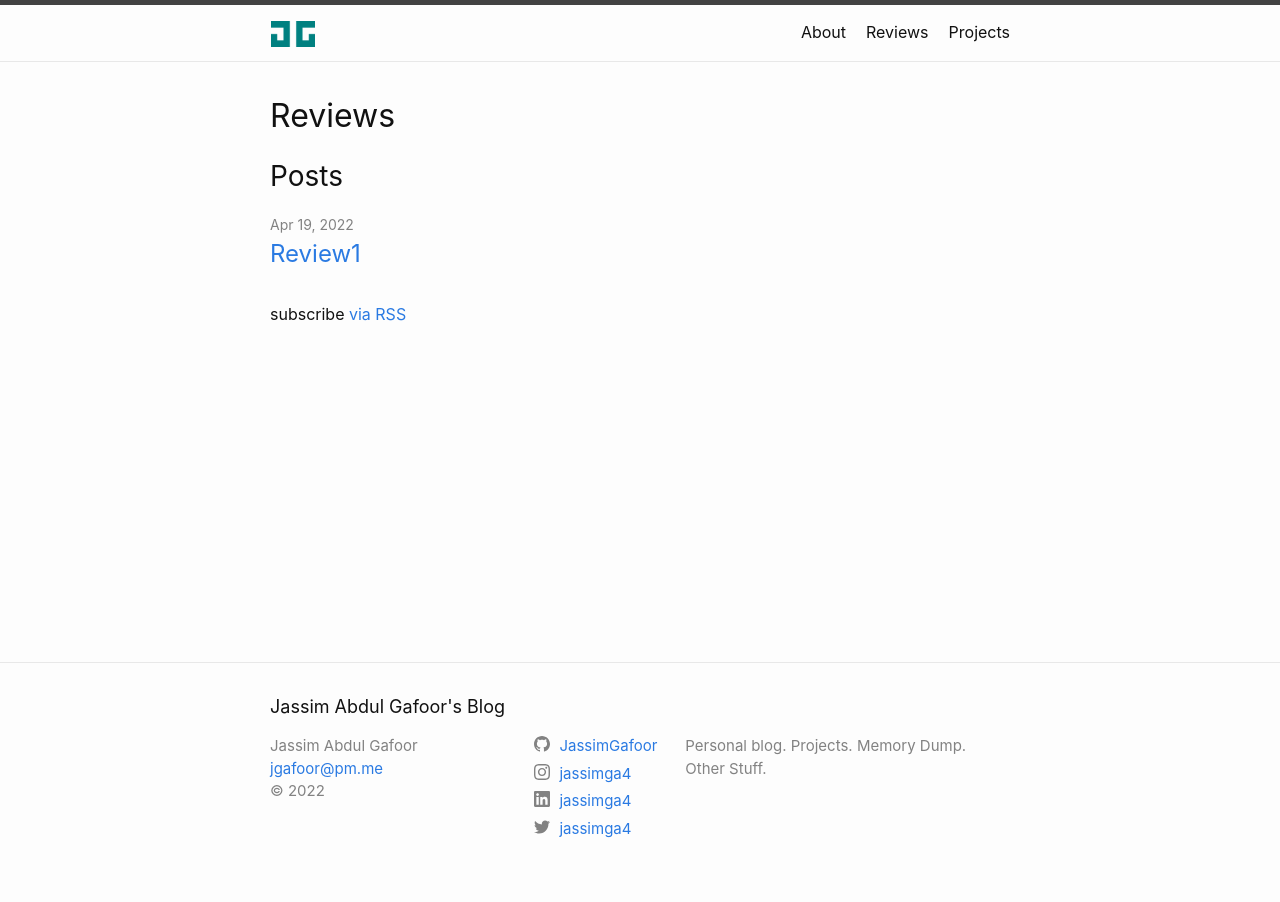
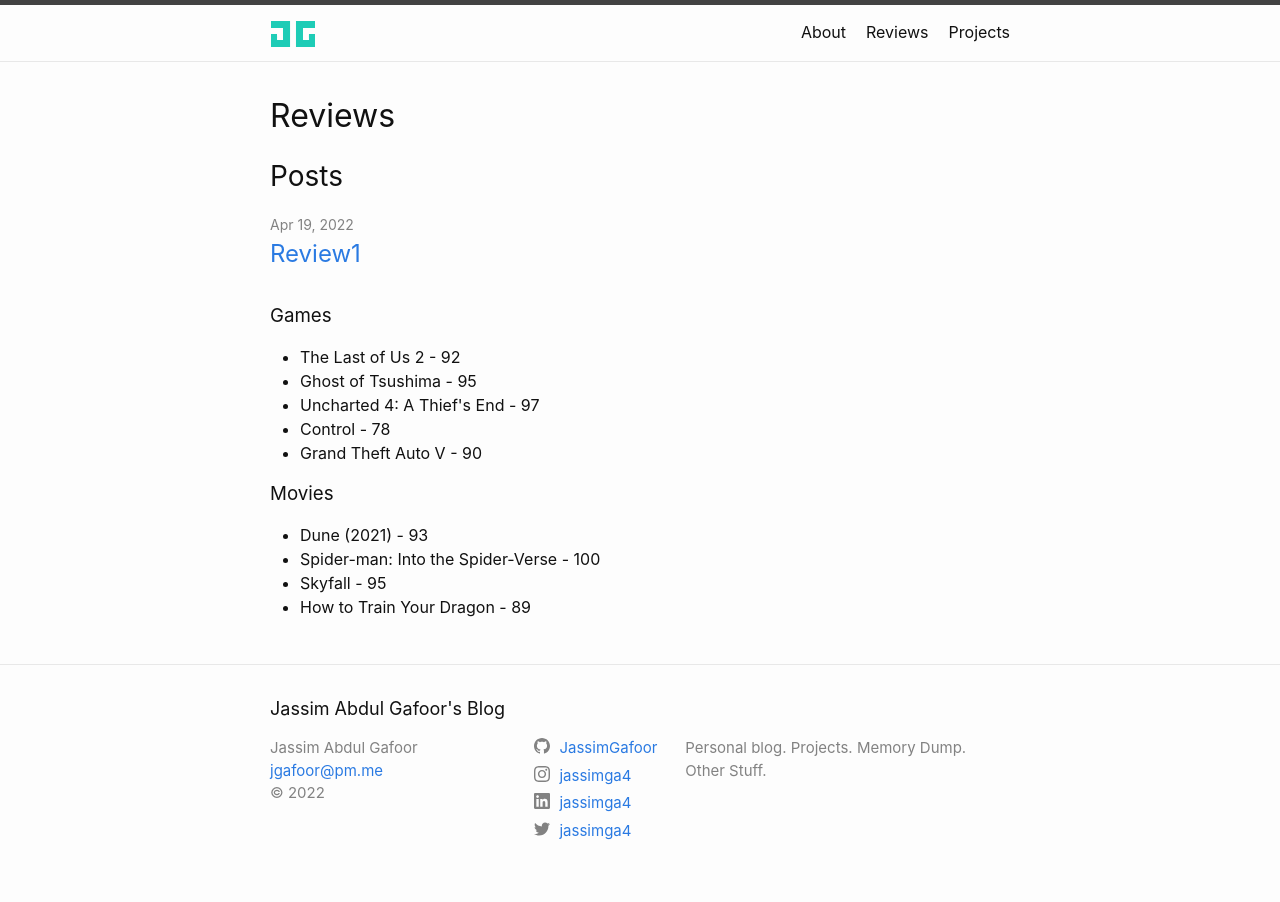
Before and after one commit to jassimga4/blog, a Jekyll site: the page built from blog-Reviews/index.markdown, in a window 1280 px wide. Built offline with Jekyll 4.4.1, drawn with Linux system fonts in a browser that asks for light colours.

Commit message:
added list of data

```diff
--- /dev/null
+++ b/_data/games.csv
@@ -0,0 +1,6 @@
+name,rating
+The Last of Us 2,92
+Ghost of Tsushima,95
+Uncharted 4: A Thief's End,97
+Control,78
+Grand Theft Auto V,90
--- /dev/null
+++ b/_data/movies.csv
@@ -0,0 +1,5 @@
+name,rating
+Dune (2021),93
+Spider-man: Into the Spider-Verse,100
+Skyfall,95
+How to Train Your Dragon,89
--- a/_layouts/home-pop.html
+++ b/_layouts/home-pop.html
@@ -30,7 +30,28 @@ layout: default
       {%- endfor -%}
     </ul>
 
-    <p class="rss-subscribe">subscribe <a href="{{ "/feed.xml" | relative_url }}">via RSS</a></p>
   {%- endif -%}
+  <h3>Games</h3>
+  <ul>
+    {% for game in site.data.games %}
+      <li>
+
+          {{ game.name }} - {{game.rating}}
+
+      </li>
+    {% endfor %}
+    </ul>
+    <h3>Movies</h3>
+    <ul>
+    {% for movie in site.data.movies %}
+      <li>
+
+          {{ movie.name }} - {{movie.rating}}
+
+      </li>
+    {% endfor %}
+    </ul>
+
+
 
 </div>
--- a/_layouts/home-pp.html
+++ b/_layouts/home-pp.html
@@ -30,7 +30,7 @@ layout: default
       {%- endfor -%}
     </ul>
 
-    <p class="rss-subscribe">subscribe <a href="{{ "/feed.xml" | relative_url }}">via RSS</a></p>
+
   {%- endif -%}
 
 </div>
```
Also changed, not shown: _data/adddata.py (added, +19 -0 lines), _data/createcsvfile.py (added, +9 -0 lines), images/logo.png, 1 other file.
